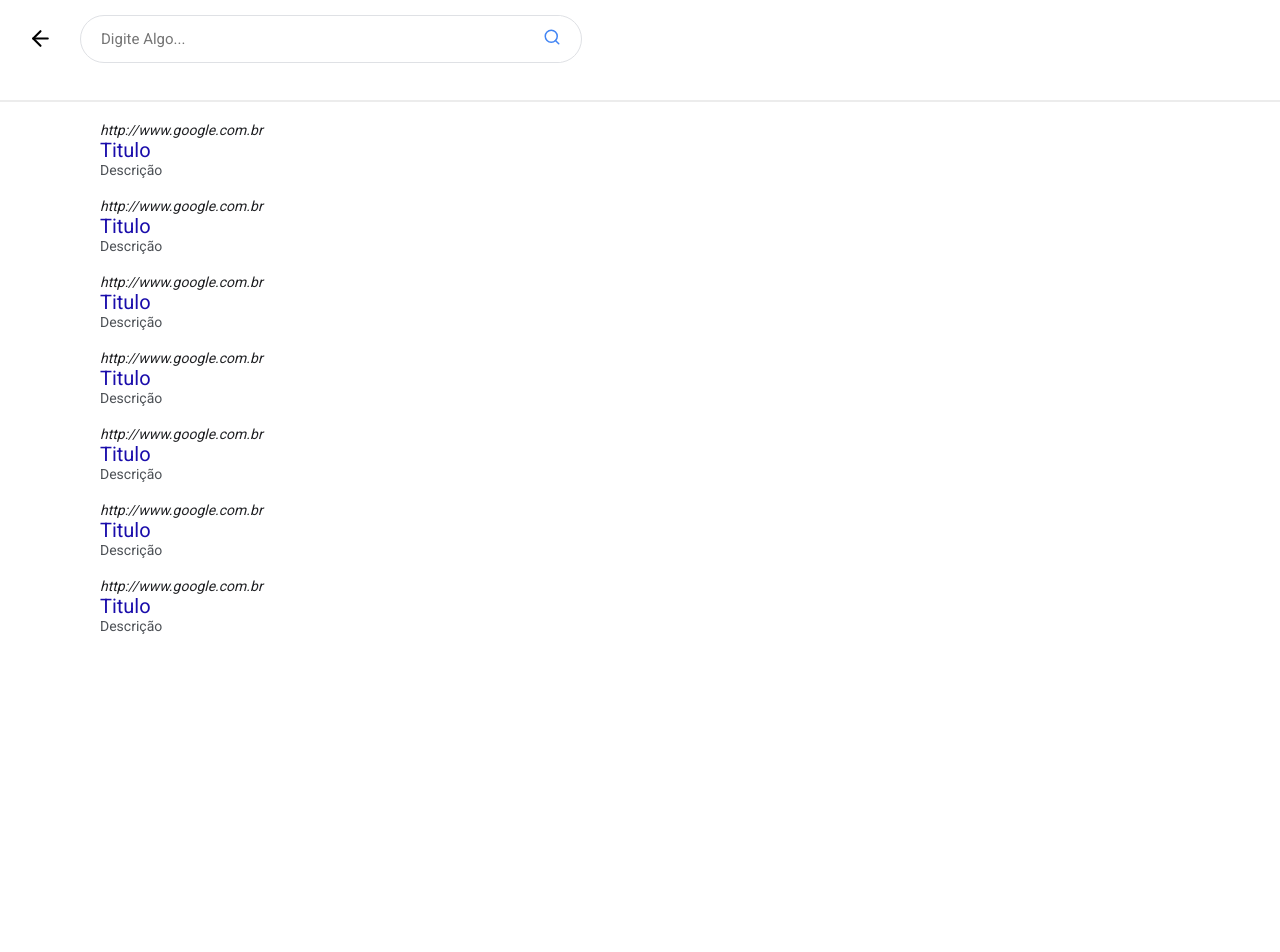
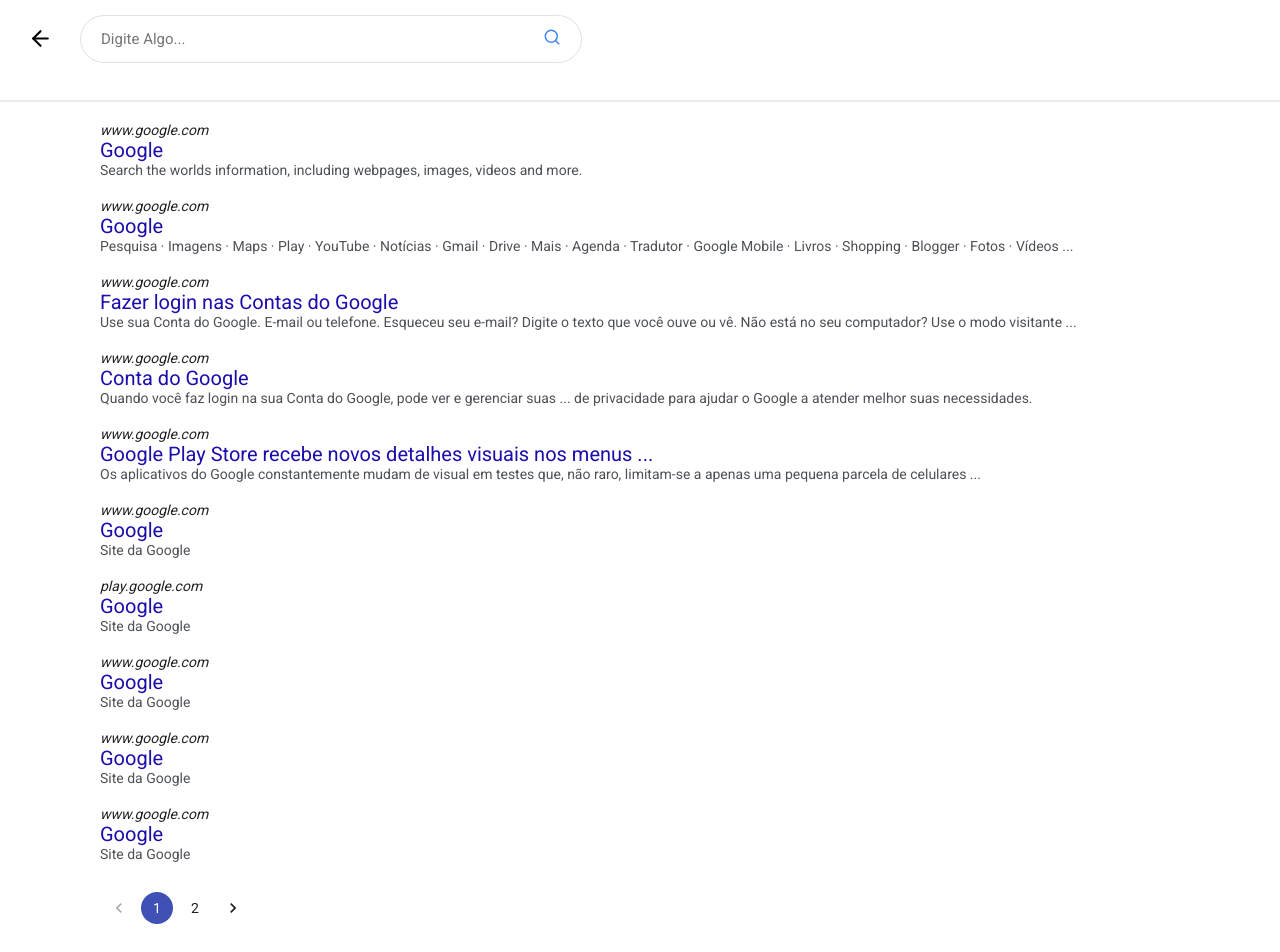
Before and after one commit to pedrocs378/projeto-tcc, a React (Create React App) app in the folder frontend/: page /search in a window 1280 px wide. Shown: the top 952 px of the page. Before the commit the page ends 800 px from the top, so only its background shows below. Built offline with nearby package versions, Linux system fonts and the light colour scheme; the HTML template or start-up script is replaced by a standard one.

Commit message:
adicionando paginação

```diff
--- a/frontend/package.json
+++ b/frontend/package.json
@@ -3,6 +3,8 @@
   "version": "0.1.0",
   "private": true,
   "dependencies": {
+    "@material-ui/core": "^4.11.0",
+    "@material-ui/lab": "^4.0.0-alpha.56",
     "@testing-library/jest-dom": "^4.2.4",
     "@testing-library/react": "^9.5.0",
     "@testing-library/user-event": "^7.2.1",
@@ -10,6 +12,7 @@
     "react": "^16.13.1",
     "react-dom": "^16.13.1",
     "react-icons": "^3.10.0",
+    "react-router": "^5.2.0",
     "react-router-dom": "^5.2.0",
     "react-scripts": "3.4.1"
   },
--- a/frontend/src/pages/SearchResults/index.js
+++ b/frontend/src/pages/SearchResults/index.js
@@ -1,14 +1,119 @@
-import React from 'react'
-import { useHistory } from 'react-router-dom'
+import React, { useEffect, useState } from 'react'
+import { MemoryRouter, Route } from 'react-router'
+import { useHistory, Link } from 'react-router-dom'
 import { FiArrowLeft } from 'react-icons/fi'
+import Pagination from '@material-ui/lab/Pagination'
+import PaginationItem from '@material-ui/lab/PaginationItem'
 
 import './styles.css'
 
 import SearchBar from '../../components/SearchBar'
 
+const results = [
+    {
+        id: 0,
+        url: 'http://www.google.com',
+        title: 'Google',
+        desc: 'Search the worlds information, including webpages, images, videos and more.'
+    },
+    {
+        id: 1,
+        url: 'https://www.google.com/url?sa=t&rct=j&q=&esrc=s&source=web&cd=&cad=rja&uact=8&ved=2ahUKEwi_6cufsbnqAhUhJLkGHQADCQYQFjABegQIARAB&url=https%3A%2F%2Fwww.google.com%2F%3Fhl%3Dpt_br&usg=AOvVaw2LUYq2HB3rrKwdSYM0-Zvl',
+        title: 'Google',
+        desc: 'Pesquisa · Imagens · Maps · Play · YouTube · Notícias · Gmail · Drive · Mais · Agenda · Tradutor · Google Mobile · Livros · Shopping · Blogger · Fotos · Vídeos ...'
+    },
+    {
+        id: 2,
+        url: 'https://www.google.com/url?sa=t&rct=j&q=&esrc=s&source=web&cd=&cad=rja&uact=8&ved=2ahUKEwi_6cufsbnqAhUhJLkGHQADCQYQFjACegQIBBAB&url=https%3A%2F%2Fadssettings.google.com%2Fauthenticated%3Fhl%3Dpt-BR&usg=AOvVaw2sfhum3LHP2y7HNo5K3aXV',
+        title: 'Fazer login nas Contas do Google',
+        desc: 'Use sua Conta do Google. E-mail ou telefone. Esqueceu seu e-mail? Digite o texto que você ouve ou vê. Não está no seu computador? Use o modo visitante ...'
+    },
+    {
+        id: 3,
+        url: 'https://www.google.com/url?sa=t&rct=j&q=&esrc=s&source=web&cd=&cad=rja&uact=8&ved=2ahUKEwi_6cufsbnqAhUhJLkGHQADCQYQFjADegQIBRAB&url=https%3A%2F%2Fmyaccount.google.com%2Fintro%3Fhl%3Dpt-BR&usg=AOvVaw2hauLPVV_ljaApq6-LF-mM',
+        title: 'Conta do Google',
+        desc: 'Quando você faz login na sua Conta do Google, pode ver e gerenciar suas ... de privacidade para ajudar o Google a atender melhor suas necessidades.'
+    },
+    {
+        id: 4,
+        url: 'https://www.google.com/url?sa=t&rct=j&q=&esrc=s&source=web&cd=&cad=rja&uact=8&ved=2ahUKEwi_6cufsbnqAhUhJLkGHQADCQYQFjAEegQIEBAB&url=https%3A%2F%2Fcanaltech.com.br%2Fapps%2Fgoogle-play-store-recebe-novos-detalhes-visuais-nos-menus-de-categorias-167575%2F&usg=AOvVaw2OxvbZf1pJfGdlKnnZrf7b',
+        title: 'Google Play Store recebe novos detalhes visuais nos menus ...',
+        desc: 'Os aplicativos do Google constantemente mudam de visual em testes que, não raro, limitam-se a apenas uma pequena parcela de celulares ...'
+    },
+    {
+        id: 5,
+        url: 'https://www.google.com/url?sa=t&rct=j&q=&esrc=s&source=web&cd=&cad=rja&uact=8&ved=2ahUKEwi_6cufsbnqAhUhJLkGHQADCQYQFjAFegQIBhAB&url=https%3A%2F%2Fplay.google.com%2Fstore%2Fapps%2Fdetails%3Fid%3Dcom.google.android.googlequicksearchbox%26hl%3Dpt_BR&usg=AOvVaw2WpR3TC46VcEl0-jbbq1oo',
+        title: 'Google',
+        desc: 'Site da Google'
+    },
+    {
+        id: 6,
+        url: 'http://play.google.com/store',
+        title: 'Google',
+        desc: 'Site da Google'
+    },
+    {
+        id: 7,
+        url: 'http://www.google.com',
+        title: 'Google',
+        desc: 'Site da Google'
+    },
+    {
+        id: 8,
+        url: 'http://www.google.com',
+        title: 'Google',
+        desc: 'Site da Google'
+    },
+    {
+        id: 9,
+        url: 'http://www.google.com',
+        title: 'Google',
+        desc: 'Site da Google'
+    },
+    {
+        id: 10,
+        url: 'http://www.google.com',
+        title: 'Google',
+        desc: 'Site da Google'
+    },
+    {
+        id: 11,
+        url: 'http://www.google.com',
+        title: 'Google',
+        desc: 'Site da Google'
+    },
+]
+
 export default function SearchResults() {
+    const [page, setPage] = useState(1)
+    const [pageResults, setPageResults] = useState([])
+
     const history = useHistory()
 
+    let cont = 0
+    useEffect(() => {
+        if (results.length > 0) {
+            let page = 1
+            const pageResultsAux = []
+            for (let i = 0; i < results.length; i++) {
+                pageResultsAux[i] = results[i]
+                pageResultsAux[i].page = page
+                cont++
+                if (cont === 10) {
+                    cont = 0
+                    page++
+                }
+            }
+            pageResultsAux.totalPages = page
+            setPageResults(pageResultsAux)
+            console.log(pageResultsAux)
+        }
+    }, [cont])
+
+
+    function handleChange(event, page) {
+        setPage(page)
+    }
 
     return (
         <div id="results-container">
@@ -28,72 +133,49 @@
             <div id="resultsbar">
                 <div className="results">
                     <ul>
-                        <li>
-                            <a href="http://www.google.com.br">
-                                <cite>
-                                    http://www.google.com.br
-                                </cite>
-                                <h3>Titulo</h3>
-                            </a>
-                            <span>Descrição</span>
-                        </li>
-                        <li>
-                            <a href="http://www.google.com.br">
-                                <cite>
-                                    http://www.google.com.br
-                                </cite>
-                                <h3>Titulo</h3>
-                            </a>
-                            <span>Descrição</span>
-                        </li>
-                        <li>
-                            <a href="http://www.google.com.br">
-                                <cite>
-                                    http://www.google.com.br
-                                </cite>
-                                <h3>Titulo</h3>
-                            </a>
-                            <span>Descrição</span>
-                        </li>
-                        <li>
-                            <a href="http://www.google.com.br">
-                                <cite>
-                                    http://www.google.com.br
-                                </cite>
-                                <h3>Titulo</h3>
-                            </a>
-                            <span>Descrição</span>
-                        </li>
-                        <li>
-                            <a href="http://www.google.com.br">
-                                <cite>
-                                    http://www.google.com.br
-                                </cite>
-                                <h3>Titulo</h3>
-                            </a>
-                            <span>Descrição</span>
-                        </li>
-                        <li>
-                            <a href="http://www.google.com.br">
-                                <cite>
-                                    http://www.google.com.br
-                                </cite>
-                                <h3>Titulo</h3>
-                            </a>
-                            <span>Descrição</span>
-                        </li>
-                        <li>
-                            <a href="http://www.google.com.br">
-                                <cite>
-                                    http://www.google.com.br
-                                </cite>
-                                <h3>Titulo</h3>
-                            </a>
-                            <span>Descrição</span>
-                        </li>
-
+                        {
+                            pageResults.map(result => {
+                                return (
+                                    result.page === page ?
+                                        <li key={result.id}>
+                                            <a href={result.url}>
+                                                <cite>
+                                                    {result.url.split('/')[2]}
+                                                </cite>
+                                                <h3>{result.title}</h3>
+                                            </a>
+                                            <span>{result.desc}</span>
+                                        </li> : null
+                                )})
+                        }
                     </ul>
                 </div>
+            </div>
+            <div className="pagination">
+                { results.length > 0 ?
+                    <MemoryRouter initialEntries={['/search']} initialIndex={0}>
+                        <Route>
+                            {() => {
+                                return (
+                                    <Pagination
+                                        count={pageResults.totalPages}
+                                        page={page}
+                                        onChange={handleChange}
+                                        color="primary"
+                                        renderItem={(item) => (
+                                            <PaginationItem
+                                                component={Link}
+                                                to={'/search/' + item.page}
+                                                {...item}
+                                            />
+                                        )}
+                                    />
+                                )
+                            }}
+                        </Route>
+                    </MemoryRouter> :
+                    <Pagination style={{display: 'none'}} color="primary" />
+                }
             </div>
         </div>
     )
--- a/frontend/src/pages/SearchResults/styles.css
+++ b/frontend/src/pages/SearchResults/styles.css
@@ -58,3 +58,11 @@
 .results li cite {
     color: #202124;
 }
+
+.pagination {
+    width: 40%;
+    height: 70px;
+    display: block;
+    margin-left: 100px;
+    margin-top: 30px;
+}
```
Also changed, not shown: 1 other file (tests, documents, lock files or other folders).
